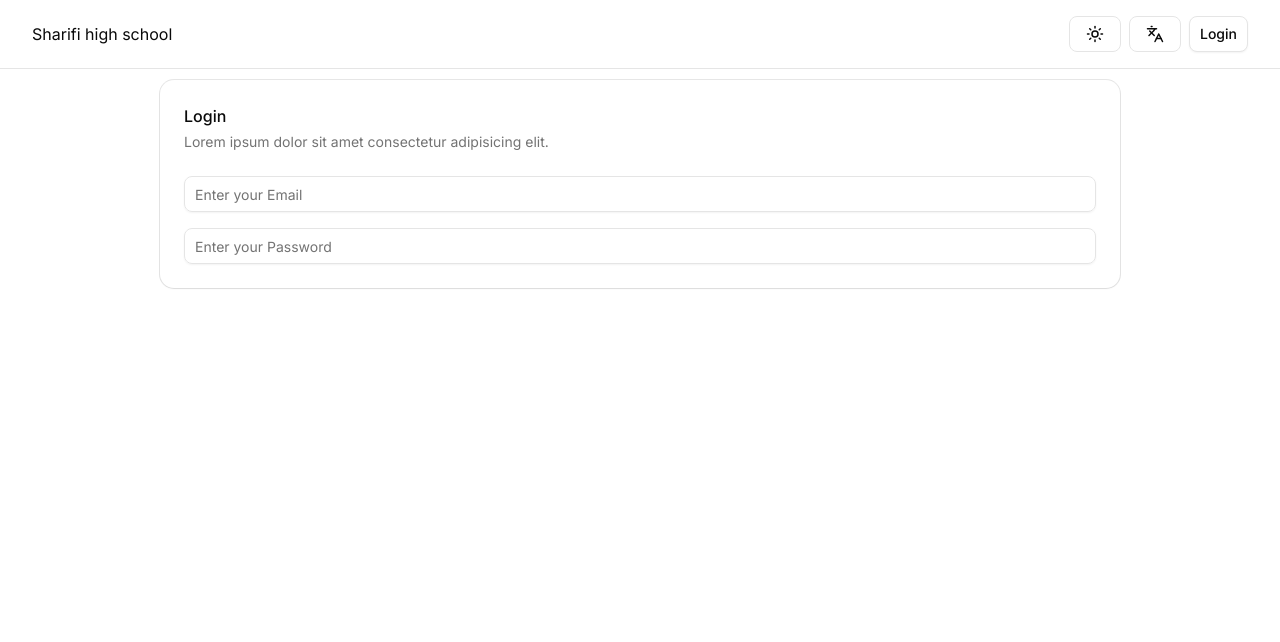
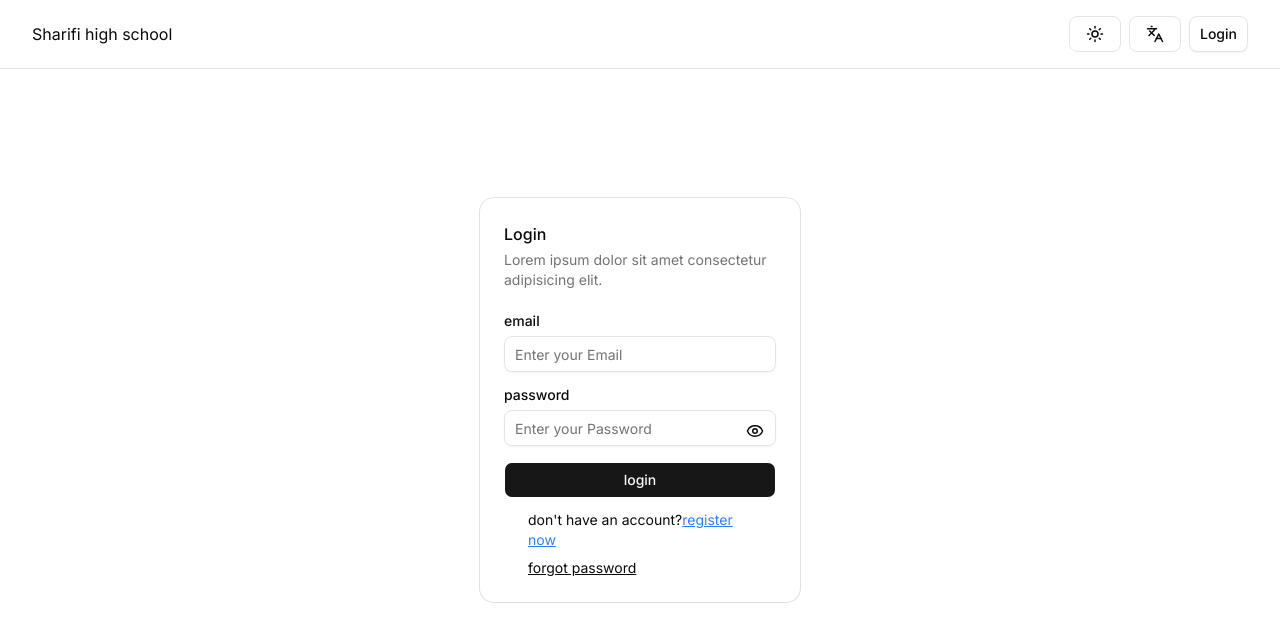
Before and after one commit to mohammadmohammadi785-crypto/next, a Next.js app: page /login in a window 1280 px wide. Shown: the top 642 px of the page. Built offline with nearby package versions, Linux system fonts and the light colour scheme.

Commit message:
Changes added

```diff
--- /dev/null
+++ b/action/login.action.ts
@@ -0,0 +1,32 @@
+import z from "zod";
+type formstate = {
+  errors?: {
+    email: string[];
+    password: string[];
+  };
+  message?: string;
+  state?: boolean;
+};
+export function login(_prevstate: unknown, formdata: FormData) {
+  const formschema = z.object({
+    email: z.string().min(5, "Please enter a valid email address"),
+    password: z
+      .string()
+      .min(6, "the lenght of password must be at least 6 charecters"),
+  });
+  const validateData = formschema.safeParse({
+    email: formdata.get("email"),
+    password: formdata.get("password"),
+  });
+  if (!validateData.success) {
+    return {
+      state: false,
+      message: "somthing went wrong with data validated",
+      errors: validateData.error.flatten().fieldErrors,
+    };
+  }
+  return {
+    state: true,
+    message: "form submited successfully",
+  };
+}
--- a/app/login/page.tsx
+++ b/app/login/page.tsx
@@ -1,32 +1,10 @@
-import {
-  Card,
-  CardContent,
-  CardDescription,
-  CardHeader,
-  CardTitle,
-} from "@/components/ui/card";
-import { Input } from "@/components/ui/input";
+import LoginForm from "@/components/login-form";
 import React from "react";
 
 export default function page() {
   return (
-    <div className="w-full flex justify-center items-center flex-col">
-      <Card className="mt-20 w-9/12">
-        <CardHeader>
-          <CardTitle>Login</CardTitle>
-          <CardDescription>
-            Lorem ipsum dolor sit amet consectetur adipisicing elit.
-          </CardDescription>
-        </CardHeader>
-        <CardContent>
-          <form action="" className=" flex flex-col gap-4">
-            <div>
-              <Input type="email" placeholder="Enter your Email" />
-            </div>
-            <Input type="password" placeholder="Enter your Password" />
-          </form>
-        </CardContent>
-      </Card>
+    <div className="w-full h-screen flex justify-center items-center flex-col">
+      <LoginForm />
     </div>
   );
 }
--- /dev/null
+++ b/app/register/page.tsx
@@ -0,0 +1,99 @@
+"use client";
+import { Button } from "@/components/ui/button";
+import {
+  Card,
+  CardContent,
+  CardDescription,
+  CardHeader,
+  CardTitle,
+} from "@/components/ui/card";
+import { Input } from "@/components/ui/input";
+import { Label } from "@/components/ui/label";
+import { Tabs, TabsContent, TabsList, TabsTrigger } from "@/components/ui/tabs";
+import { useRouter } from "next/navigation";
+import React, { useState } from "react";
+
+export default function page() {
+  const [activeTab, setActiveTab] = useState("userInfo");
+
+  return (
+    <div className="w-full min-h-screen flex justify-center items-center">
+      <Tabs
+        value={activeTab}
+        onValueChange={(value) => {
+          if (value === "userInfo") {
+            setActiveTab("userInfo");
+          }
+        }}
+        className="w-6/12"
+      >
+        <TabsList className="w-full">
+          <TabsTrigger value="userInfo">User Information</TabsTrigger>
+          <TabsTrigger value="personalInfo">Personal Information</TabsTrigger>
+        </TabsList>
+        <TabsContent value="userInfo">
+          <Card>
+            <CardHeader>
+              <CardTitle>Sign Up</CardTitle>
+              <CardDescription>
+                Lorem ipsum dolor sit amet consectetur, adipisicing elit.
+              </CardDescription>
+            </CardHeader>
+            <CardContent>
+              <form className="w-full grid grid-cols-2 gap-4">
+                <div className="grid gap-2">
+                  <Label htmlFor="username">username</Label>
+                  <Input type="text" name="name" id="username" />
+                </div>
+
+                <div className="grid gap-2">
+                  <Label htmlFor="email">email</Label>
+                  <Input type="text" name="email" id="email" />
+                </div>
+
+                <div className="grid gap-2">
+                  <Label htmlFor="password">password</Label>
+                  <Input type="text" name="password" id="password" />
+                </div>
+                <Button
+                  onClick={() => setActiveTab("personalInfo")}
+                  className="mt-5.5"
+                >
+                  Next
+                </Button>
+              </form>
+            </CardContent>
+          </Card>
+        </TabsContent>
+        <TabsContent value="personalInfo">
+          <Card>
+            <CardHeader>
+              <CardTitle>Personal Information</CardTitle>
+              <CardDescription>
+                Lorem ipsum dolor sit amet consectetur adipisicing elit.
+              </CardDescription>
+            </CardHeader>
+            <CardContent>
+              <form className="w-full grid grid-cols-2 gap-4">
+                <div className="grid gap-2">
+                  <Label htmlFor="name">Name</Label>
+                  <Input type="text" name="name" id="name" />
+                </div>
+
+                <div className="grid gap-2">
+                  <Label htmlFor="lastName">lastName</Label>
+                  <Input type="text" name="lastName" id="lastName" />
+                </div>
+
+                <div className="grid gap-2">
+                  <Label htmlFor="password">password</Label>
+                  <Input type="text" name="password" id="password" />
+                </div>
+              </form>
+            </CardContent>
+          </Card>
+        </TabsContent>
+      </Tabs>
+    </div>
+  );
+}
--- a/components/ThemeSwitcher.tsx
+++ b/components/ThemeSwitcher.tsx
@@ -15,7 +15,7 @@ import { useTheme } from "next-themes";
 export default function ThemeSwitcher() {
   const { theme, setTheme } = useTheme();
   const [mount, setMount] = useState(false);
-  const { t } = useTranslation("navbar");
+  const { t } = useTranslation("en.navbar");
   useEffect(() => {
     setMount(true);
   }, []);
--- /dev/null
+++ b/components/login-form.tsx
@@ -0,0 +1,100 @@
+"use client";
+import React, { useActionState, useState } from "react";
+import { Button } from "@/components/ui/button";
+import {
+  Card,
+  CardContent,
+  CardDescription,
+  CardFooter,
+  CardHeader,
+  CardTitle,
+} from "@/components/ui/card";
+import { Input } from "@/components/ui/input";
+import { Label } from "@/components/ui/label";
+import Link from "next/link";
+import { Eye, EyeOff } from "lucide-react";
+import i18n from "@/i18n/client";
+import { login } from "@/action/login.action";
+export default function LoginForm() {
+  const [showPassword, setShowPassword] = useState(false);
+  const [data, action, isPending] = useActionState(login, {
+    state: false,
+    message: "",
+  });
+  return (
+    <Card className="lg:w-3/12">
+      <CardHeader>
+        <CardTitle>Login</CardTitle>
+        <CardDescription>
+          Lorem ipsum dolor sit amet consectetur adipisicing elit.
+        </CardDescription>
+      </CardHeader>
+      <CardContent>
+        <form action={action} className=" flex flex-col gap-4">
+          <div className="grid gap-2">
+            <Label htmlFor="email">email</Label>
+            <Input
+              type="email"
+              name="email"
+              id="email"
+              placeholder="Enter your Email"
+            />
+            {data.errors?.email && (
+              <p className="text-red-500 text-sm py-1 px-3">
+                {data.errors.email[0]}
+              </p>
+            )}
+          </div>
+          <div className="grid gap-2">
+            <Label htmlFor="password">password</Label>
+            <div className="relative">
+              <Input
+                type={showPassword ? "text" : "password"}
+                id="password"
+                name="password"
+                className="relative"
+                placeholder="Enter your Password"
+              />
+              <div
+                className={`absolute ${i18n.language === "en" ? "right-3" : "left-3"} top-3`}
+              >
+                {showPassword ? (
+                  <EyeOff
+                    size={18}
+                    onClick={() => setShowPassword(!showPassword)}
+                  />
+                ) : (
+                  <Eye
+                    size={18}
+                    onClick={() => setShowPassword(!showPassword)}
+                  />
+                )}
+              </div>
+              {data.errors?.password && (
+                <p className="text-red-500 text-sm py-1 px-3">
+                  {data.errors.password[0]}
+                </p>
+              )}
+            </div>
+          </div>
+          <Button disabled={isPending} type="submit">
+            {isPending ? "siging in...." : "login"}
+          </Button>
+        </form>
+        <CardFooter className="grid gap-2">
+          <div className="p-0">
+            <span>don't have an account?</span>
+            <Link href="/register" className="underline text-blue-500">
+              register now
+            </Link>
+          </div>
+          <div>
+            <Link href="/" className="underline">
+              forgot password
+            </Link>
+          </div>
+        </CardFooter>
+      </CardContent>
+    </Card>
+  );
+}
--- a/package.json
+++ b/package.json
@@ -19,6 +19,7 @@
     "react": "19.3.0",
     "react-dom": "19.3.0",
     "react-i18next": "^17.0.18",
+    "react-multi-date-picker": "^4.5.2",
     "shadcn": "^4.22.0",
     "tw-animate-css": "^1.4.0",
     "zod": "^4.6.7"
```
Also changed, not shown: components/ui/label.tsx (+6 -6 lines), 1 other file (tests, documents, lock files or other folders).
